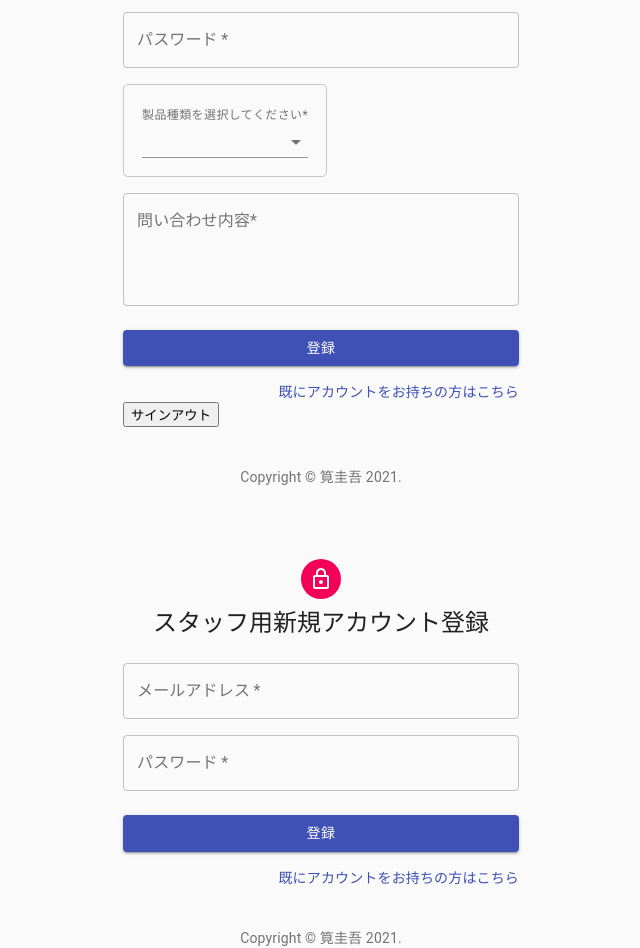
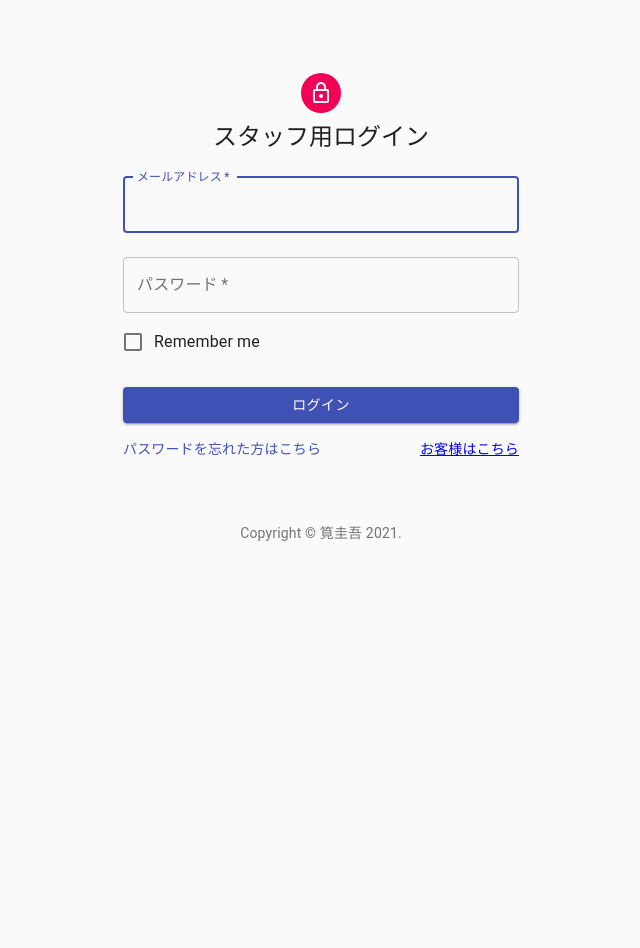
Before and after one commit to kenji-kk/contact-system-react-ts-firebase, a React (Create React App) app: page /staff in a window 1280 px wide. Shown: the part 380-1328 px from the top of the page, without its empty margins (319-959 px from the left). After the commit the page ends 923 px from the top, so only its background shows below. Built offline with nearby package versions, Linux system fonts and the light colour scheme; no server answers.

Commit message:
アカウント作成・ログインルーティング設定

```diff
--- a/src/App.tsx
+++ b/src/App.tsx
@@ -7,7 +7,7 @@ import './App.css';
 import { BrowserRouter } from 'react-router-dom';
 import { Switch } from 'react-router';
 import { AfterAuth } from "./components/pages/AfterAuth";
-import { BeforAuth } from "./components/pages/BeforAuth";
+import { BeforAuth } from "./components/pages/BeforeAuth";
 
 
 export const App: React.VFC = () => {
--- a/src/components/pages/AfterAuth.tsx
+++ b/src/components/pages/AfterAuth.tsx
@@ -3,15 +3,21 @@ import { ChatPage } from './ChatPage'
 import { ContactListPage } from './ContactListPage'
 import { useSelector } from "react-redux";
 import { selectUser } from "../../features/userSlice";
+import { Route } from 'react-router-dom'
 
 export const AfterAuth = () => {
     const user = useSelector(selectUser);
     return (
         <>
         {user.staff === true  ? (
-            <ContactListPage />
+            <Route exact path={'/staff'}>
+                <ContactListPage />
+            </Route>
         ) : (
-            <ChatPage />
+            <Route exact path={'/'}>
+                <ChatPage />
+            </Route>
+
         )}
        </>
     )
--- a/src/components/pages/BeforAuth.tsx
+++ /dev/null
@@ -1,12 +0,0 @@
-import React from 'react'
-import { NewGuestPage } from './NewGuestPage'
-import { NewStaffPage } from './NewStaffPage'
-
-export const BeforAuth = () => {
-    return (
-        <>
-            <NewGuestPage />
-            <NewStaffPage />
-        </>
-    )
-}
--- /dev/null
+++ b/src/components/pages/BeforeAuth.tsx
@@ -0,0 +1,21 @@
+import React from 'react'
+import { Route } from 'react-router-dom'
+import { NewGuestPage } from './NewGuestPage'
+import { NewStaffPage } from './NewStaffPage'
+import { LoginGuestPage } from './LoginGuestPage'
+import { LoginStaffPage } from './LoginStaffPage'
+
+export const BeforAuth = () => {
+    return (
+        <>
+            <Route exact path={'/'}>
+                <NewGuestPage />
+                <LoginGuestPage />
+            </Route>
+            <Route exact path={'/staff'}>
+                <NewStaffPage />
+                <LoginStaffPage />
+            </Route>
+        </>
+    )
+}
--- a/src/components/pages/LoginGuestPage.tsx
+++ b/src/components/pages/LoginGuestPage.tsx
@@ -1,4 +1,4 @@
-import React from 'react';
+import React, { useState } from 'react';
 import Avatar from '@material-ui/core/Avatar';
 import Button from '@material-ui/core/Button';
 import CssBaseline from '@material-ui/core/CssBaseline';
@@ -12,6 +12,9 @@ import LockOutlinedIcon from '@material-ui/icons/LockOutlined';
 import Typography from '@material-ui/core/Typography';
 import { makeStyles } from '@material-ui/core/styles';
 import Container from '@material-ui/core/Container';
+
+import { auth } from "../../firebase";
+import { Link as LinkDom } from 'react-router-dom';
 
 function Copyright() {
   return (
@@ -48,6 +51,11 @@ const useStyles = makeStyles((theme) => ({
 
 export function LoginGuestPage() {
   const classes = useStyles();
+  const [email , setEmail ] = useState("");
+  const [password, setPassword ] = useState("");
+  const signInEmail = async () => {
+    await auth.signInWithEmailAndPassword(email, password);
+  };
 
   return (
     <Container component="main" maxWidth="xs">
@@ -70,6 +78,10 @@ export function LoginGuestPage() {
             name="email"
             autoComplete="email"
             autoFocus
+            value={email}
+            onChange={(e: React.ChangeEvent<HTMLInputElement>) => {
+              setEmail(e.target.value);
+            }}
           />
           <TextField
             variant="outlined"
@@ -81,6 +93,10 @@ export function LoginGuestPage() {
             type="password"
             id="password"
             autoComplete="current-password"
+            value={password}
+            onChange={(e: React.ChangeEvent<HTMLInputElement>) => {
+              setPassword(e.target.value);
+            }}
           />
           <FormControlLabel
             control={<Checkbox value="remember" color="primary" />}
@@ -92,6 +108,15 @@ export function LoginGuestPage() {
             variant="contained"
             color="primary"
             className={classes.submit}
+            onClick={
+                async () => {
+                    try {
+                      await signInEmail();
+                    } catch (err) {
+                      alert(err.message);
+                    }
+                  }
+            }
           >
             ログイン
           </Button>
@@ -102,9 +127,7 @@ export function LoginGuestPage() {
               </Link>
             </Grid>
             <Grid item>
-              <Link href="#" variant="body2">
-                {"新規登録はこちら"}
-              </Link>
+              <LinkDom to='/staff'>スタッフの方はこちら</LinkDom>
             </Grid>
           </Grid>
         </form>
--- a/src/components/pages/LoginStaffPage.tsx
+++ b/src/components/pages/LoginStaffPage.tsx
@@ -1,4 +1,4 @@
-import React from 'react';
+import React,{useState} from 'react';
 import Avatar from '@material-ui/core/Avatar';
 import Button from '@material-ui/core/Button';
 import CssBaseline from '@material-ui/core/CssBaseline';
@@ -12,6 +12,9 @@ import LockOutlinedIcon from '@material-ui/icons/LockOutlined';
 import Typography from '@material-ui/core/Typography';
 import { makeStyles } from '@material-ui/core/styles';
 import Container from '@material-ui/core/Container';
+
+import { auth } from "../../firebase";
+import { Link as LinkDom } from 'react-router-dom';
 
 function Copyright() {
   return (
@@ -48,6 +51,11 @@ const useStyles = makeStyles((theme) => ({
 
 export function LoginStaffPage() {
   const classes = useStyles();
+  const [email , setEmail ] = useState("");
+  const [password, setPassword ] = useState("");
+  const signInEmail = async () => {
+    await auth.signInWithEmailAndPassword(email, password);
+  };
 
   return (
     <Container component="main" maxWidth="xs">
@@ -70,6 +78,10 @@ export function LoginStaffPage() {
             name="email"
             autoComplete="email"
             autoFocus
+            value={email}
+            onChange={(e: React.ChangeEvent<HTMLInputElement>) => {
+              setEmail(e.target.value);
+            }}
           />
           <TextField
             variant="outlined"
@@ -81,6 +93,10 @@ export function LoginStaffPage() {
             type="password"
             id="password"
             autoComplete="current-password"
+            value={password}
+            onChange={(e: React.ChangeEvent<HTMLInputElement>) => {
+              setPassword(e.target.value);
+            }}
           />
           <FormControlLabel
             control={<Checkbox value="remember" color="primary" />}
@@ -92,6 +108,15 @@ export function LoginStaffPage() {
             variant="contained"
             color="primary"
             className={classes.submit}
+            onClick={
+              async () => {
+                  try {
+                    await signInEmail();
+                  } catch (err) {
+                    alert(err.message);
+                  }
+                }
+          }
           >
             ログイン
           </Button>
@@ -102,9 +127,7 @@ export function LoginStaffPage() {
               </Link>
             </Grid>
             <Grid item>
-              <Link href="#" variant="body2">
-                {"新規登録はこちら"}
-              </Link>
+            <LinkDom to='/'>お客様はこちら</LinkDom>
             </Grid>
           </Grid>
         </form>
--- a/src/components/pages/NewGuestPage.tsx
+++ b/src/components/pages/NewGuestPage.tsx
@@ -14,19 +14,6 @@ import Container from '@material-ui/core/Container';
 import {ProductSelectButton} from '../atomos/buttons/ProductSelectButton';
 import { auth, db } from "../../firebase";
 import firebase from "firebase/app";
-
-function Copyright() {
-  return (
-    <Typography variant="body2" color="textSecondary" align="center">
-      {'Copyright © '}
-      <Link color="inherit" href="https://github.com/kenji-kk/">
-        筧圭吾
-      </Link>{' '}
-      {new Date().getFullYear()}
-      {'.'}
-    </Typography>
-  );
-}
 
 const useStyles = makeStyles((theme) => ({
   paper: {
@@ -223,21 +210,11 @@ export function NewGuestPage() {
             >
               登録
             </Button>
-            <Grid container justify="flex-end">
-              <Grid item>
-                <Link href="#" variant="body2">
-                  既にアカウントをお持ちの方はこちら
-                </Link>
-              </Grid>
-            </Grid>
           </form>
         </div>
         <button onClick={async () => {
               await auth.signOut();
             }}>サインアウト</button>
-        <Box mt={5}>
-          <Copyright />
-        </Box>
       </Container>
   );
 }
--- a/src/components/pages/NewStaffPage.tsx
+++ b/src/components/pages/NewStaffPage.tsx
@@ -13,20 +13,6 @@ import Container from '@material-ui/core/Container';
 
 import { auth, db } from "../../firebase";
 import firebase from "firebase/app";
-
-
-function Copyright() {
-  return (
-    <Typography variant="body2" color="textSecondary" align="center">
-      {'Copyright © '}
-      <Link color="inherit" href="https://github.com/kenji-kk/">
-        筧圭吾
-      </Link>{' '}
-      {new Date().getFullYear()}
-      {'.'}
-    </Typography>
-  );
-}
 
 const useStyles = makeStyles((theme) => ({
   paper: {
@@ -52,7 +38,7 @@ export function NewStaffPage() {
   const classes = useStyles();
 
   const [email, setEmail] = useState("");
-  const [password,setPassword] = useState("");
+  const [password, setPassword] = useState("");
 
   const signUpEmail = async () => {
     const authUser = await auth.createUserWithEmailAndPassword(email, password);
@@ -135,18 +121,8 @@ export function NewStaffPage() {
             >
               登録
             </Button>
-            <Grid container justify="flex-end">
-              <Grid item>
-                <Link href="#" variant="body2">
-                  既にアカウントをお持ちの方はこちら
-                </Link>
-              </Grid>
-            </Grid>
           </form>
         </div>
-        <Box mt={5}>
-          <Copyright />
-        </Box>
       </Container>
   );
 }
```
